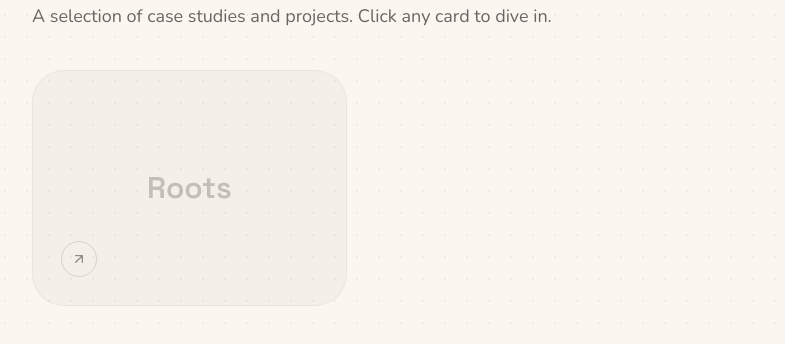
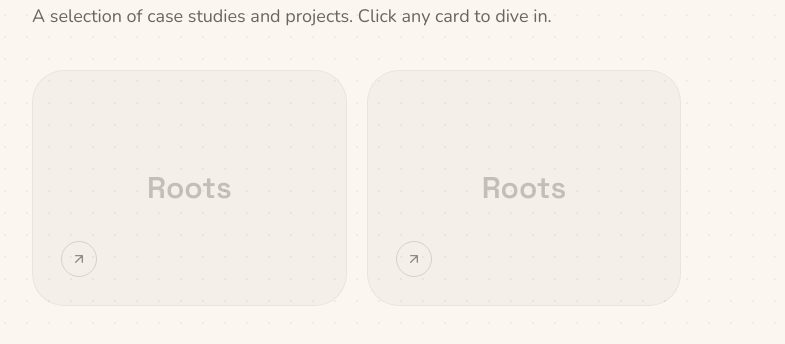
Before and after one commit to anvitha2828/portfolio, a Next.js app: page /work in a window 1280 px wide. Shown: the part 194-538 px from the top of the page, without its empty margins (116-901 px from the left). Built offline with nearby package versions, Linux system fonts and the light colour scheme.

Commit message:
changed layout

```diff
--- a/content/caseStudies.ts
+++ b/content/caseStudies.ts
@@ -1,3 +1,5 @@
+/** @format */
+
 // Your work / case studies live here.
 // Add, remove, or reorder entries — the Work index and detail pages update automatically.
 // Drop cover images into /public/images and reference them as "/images/your-file.jpg".
@@ -28,8 +30,29 @@ export const caseStudies: CaseStudy[] = [
     slug: "roots-family-tree-builder",
     title: "Roots",
     category: "Family Tree Builder",
-    summary:
-      "A web app for building, sharing, and exploring family trees.",
+    summary: "A web app for building, sharing, and exploring family trees.",
+    context: [
+      "Existing family-tree tools are either clunky, locked behind paywalls, or make it hard to actually see and share how a family connects.",
+      "I built a fast, visual tree editor with cloud sync, Google sign-in, email-based sharing (view or edit), photos, and two ways to view the same data — a structured tree and a force-directed network map.",
+    ],
+    role: ["Product Manager", "Designer", "Engineer"],
+    tools: [
+      "React",
+      "TypeScript",
+      "React Flow",
+      "vis-network",
+      "Supabase",
+      "Cloudinary",
+      "Vercel",
+    ],
+    timeline: "2026",
+    sections: [],
+  },
+  {
+    slug: "roots-family-tree-builder",
+    title: "Roots",
+    category: "Family Tree Builder",
+    summary: "A web app for building, sharing, and exploring family trees.",
     context: [
       "Existing family-tree tools are either clunky, locked behind paywalls, or make it hard to actually see and share how a family connects.",
       "I built a fast, visual tree editor with cloud sync, Google sign-in, email-based sharing (view or edit), photos, and two ways to view the same data — a structured tree and a force-directed network map.",
```
